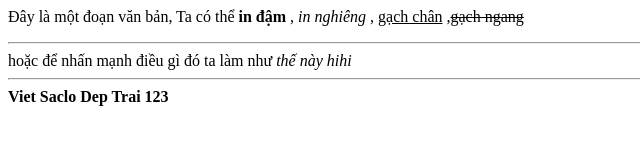
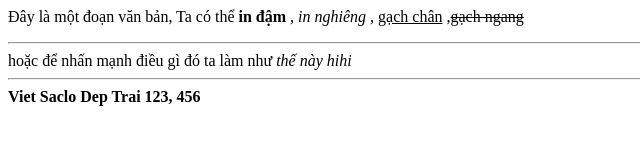
Before and after one commit to vietsaclo1999/test1, a plain HTML site: page index.html in a window 1280 px wide. Shown: the full height of the page, 0-640 px from the left. Drawn offline with Linux system fonts and the light colour scheme.

Commit message:
them 456

```diff
--- a/index.html
+++ b/index.html
@@ -10,6 +10,6 @@
     <hr>
     hoặc để nhấn mạnh điều gì đó ta làm như <em>thế này hihi</em>
     <hr>
-    <strong>Viet Saclo Dep Trai 123</strong>
+    <strong>Viet Saclo Dep Trai 123, 456</strong>
 </body>
 </html>
```
